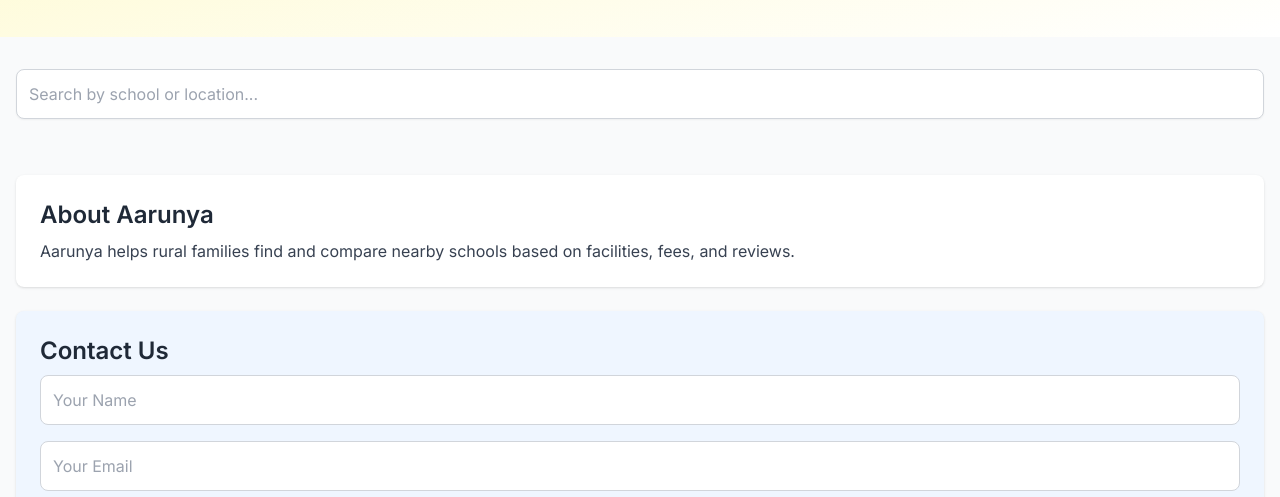
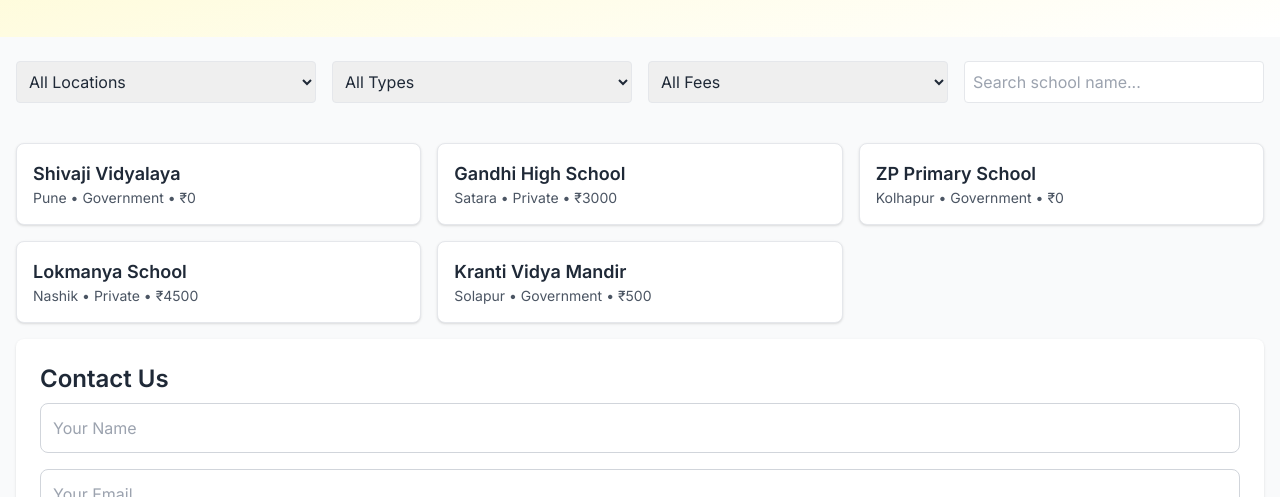
Before and after one commit to Ajayfolane01/Aarunya-website, a plain HTML site: page index.html in a window 1280 px wide. Shown: the part 303-800 px from the top of the page. Drawn offline with nearby package versions, Linux system fonts and the light colour scheme.

Commit message:
Update index.html

```diff
--- a/index.html
+++ b/index.html
@@ -22,17 +22,31 @@
     <img src="logo.png" alt="Aarunya Logo" class="mx-auto mb-4 h-24 w-24" />
     <h2 class="text-4xl font-bold mb-2" data-en="Choose Better. Learn Better." data-mr="चांगली निवड करा. चांगले शिका.">Choose Better. Learn Better.</h2>
     <p class="text-lg" data-en="Helping rural parents find the best schools." data-mr="ग्रामीण पालकांना सर्वोत्तम शाळा शोधण्यात मदत करतो.">Helping rural parents find the best schools.</p>
-  </section>  <!-- School Search Section -->  <section class="px-4 py-8">
-    <input type="text" id="searchInput" placeholder="Search by school or location..." class="w-full p-3 border border-gray-300 rounded-lg shadow-sm mb-6 focus:outline-none focus:ring-2 focus:ring-blue-500" />
+  </section>  <!-- Filters Section -->  <section class="px-4 py-6 grid gap-4 sm:grid-cols-2 lg:grid-cols-4">
+    <select id="locationFilter" class="p-2 border rounded">
+      <option value="">All Locations</option>
+      <option value="Pune">Pune</option>
+      <option value="Satara">Satara</option>
+      <option value="Kolhapur">Kolhapur</option>
+      <option value="Nashik">Nashik</option>
+      <option value="Solapur">Solapur</option>
+    </select>
+    <select id="typeFilter" class="p-2 border rounded">
+      <option value="">All Types</option>
+      <option value="Private">Private</option>
+      <option value="Government">Government</option>
+    </select>
+    <select id="feesFilter" class="p-2 border rounded">
+      <option value="">All Fees</option>
+      <option value="low">₹0–₹1000</option>
+      <option value="medium">₹1000–₹5000</option>
+      <option value="high">₹5000+</option>
+    </select>
+    <input type="text" id="searchInput" placeholder="Search school name..." class="p-2 border rounded" />
+  </section>  <!-- School Results Section -->  <section class="px-4 py-4">
     <ul id="results" class="grid grid-cols-1 sm:grid-cols-2 lg:grid-cols-3 gap-4"></ul>
     <p id="noResults" class="text-center text-gray-500 hidden" data-en="No schools found." data-mr="शाळा सापडल्या नाहीत.">No schools found.</p>
-  </section>  <!-- About Section -->  <section class="bg-white p-6 rounded-lg shadow mx-4 mb-6">
-    <h3 class="text-2xl font-semibold mb-2" data-en="About Aarunya" data-mr="आरुण्याबद्दल">About Aarunya</h3>
-    <p class="text-gray-700" data-en="Aarunya helps rural families find and compare nearby schools based on facilities, fees, and reviews."
-       data-mr="आरुण्य ग्रामीण कुटुंबांना सुविधा, फी आणि पुनरावलोकनांच्या आधारे जवळच्या शाळा शोधण्यास आणि तुलना करण्यास मदत करते.">
-      Aarunya helps rural families find and compare nearby schools based on facilities, fees, and reviews.
-    </p>
-  </section>  <!-- Contact Us Section -->  <section class="bg-blue-50 p-6 rounded-lg shadow mx-4 mb-10">
+  </section>  <!-- Contact Section -->  <section class="bg-white p-6 rounded-lg shadow mx-4 mb-6">
     <h3 class="text-2xl font-semibold mb-2" data-en="Contact Us" data-mr="आमच्याशी संपर्क साधा">Contact Us</h3>
     <form class="grid gap-4">
       <input type="text" placeholder="Your Name" class="p-3 border border-gray-300 rounded-lg" required />
@@ -40,9 +54,9 @@
       <textarea rows="4" placeholder="Your Message" class="p-3 border border-gray-300 rounded-lg" required></textarea>
       <button type="submit" class="bg-blue-600 text-white px-4 py-2 rounded hover:bg-blue-700">Send</button>
     </form>
-  </section>  <!-- Footer -->  <footer class="p-4 bg-blue-700 text-white text-center">
+  </section>  <footer class="p-4 bg-blue-700 text-white text-center">
     <p>&copy; 2025 Aarunya</p>
-  </footer>  <!-- Script -->  <script>
+  </footer>  <script>
     const toggleBtn = document.getElementById('langToggle');
     let currentLang = 'en';
     toggleBtn.addEventListener('click', () => {
@@ -54,25 +68,38 @@
     });
 
     const schools = [
-      { name: 'Shivaji Vidyalaya', location: 'Pune' },
-      { name: 'Gandhi High School', location: 'Satara' },
-      { name: 'ZP Primary School', location: 'Kolhapur' },
-      { name: 'Lokmanya School', location: 'Nashik' },
-      { name: 'Kranti Vidya Mandir', location: 'Solapur' }
+      { name: 'Shivaji Vidyalaya', location: 'Pune', type: 'Government', fees: 0 },
+      { name: 'Gandhi High School', location: 'Satara', type: 'Private', fees: 3000 },
+      { name: 'ZP Primary School', location: 'Kolhapur', type: 'Government', fees: 0 },
+      { name: 'Lokmanya School', location: 'Nashik', type: 'Private', fees: 4500 },
+      { name: 'Kranti Vidya Mandir', location: 'Solapur', type: 'Government', fees: 500 }
     ];
 
+    const locationFilter = document.getElementById('locationFilter');
+    const typeFilter = document.getElementById('typeFilter');
+    const feesFilter = document.getElementById('feesFilter');
     const searchInput = document.getElementById('searchInput');
     const results = document.getElementById('results');
     const noResults = document.getElementById('noResults');
 
-    searchInput.addEventListener('input', () => {
-      const query = searchInput.value.toLowerCase();
+    function filterSchools() {
+      const location = locationFilter.value;
+      const type = typeFilter.value;
+      const fees = feesFilter.value;
+      const keyword = searchInput.value.toLowerCase();
+
+      const filtered = schools.filter(s => {
+        const matchLocation = !location || s.location === location;
+        const matchType = !type || s.type === type;
+        const matchFees = !fees ||
+          (fees === 'low' && s.fees <= 1000) ||
+          (fees === 'medium' && s.fees > 1000 && s.fees <= 5000) ||
+          (fees === 'high' && s.fees > 5000);
+        const matchKeyword = s.name.toLowerCase().includes(keyword);
+        return matchLocation && matchType && matchFees && matchKeyword;
+      });
+
       results.innerHTML = '';
-      const filtered = schools.filter(s =>
-        s.name.toLowerCase().includes(query) ||
-        s.location.toLowerCase().includes(query)
-      );
-
       if (filtered.length === 0) {
         noResults.classList.remove('hidden');
       } else {
@@ -81,11 +108,18 @@
           const li = document.createElement('li');
           li.innerHTML = `<div class='p-4 border border-gray-200 rounded-lg shadow bg-white'>
                             <h4 class='text-lg font-semibold'>${s.name}</h4>
-                            <p class='text-sm text-gray-600'>${s.location}</p>
+                            <p class='text-sm text-gray-600'>${s.location} • ${s.type} • ₹${s.fees}</p>
                           </div>`;
           results.appendChild(li);
         });
       }
-    });
+    }
+
+    locationFilter.addEventListener('change', filterSchools);
+    typeFilter.addEventListener('change', filterSchools);
+    feesFilter.addEventListener('change', filterSchools);
+    searchInput.addEventListener('input', filterSchools);
+
+    filterSchools();
   </script></body>
-</html>
+  </html>
```
